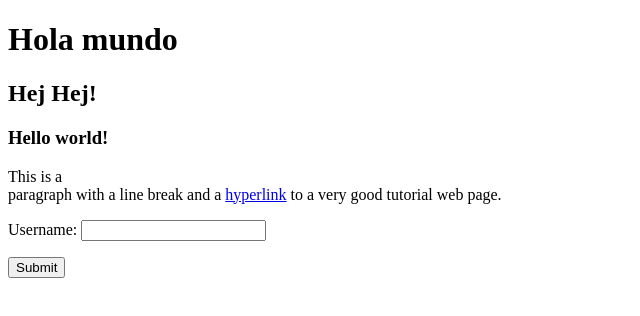
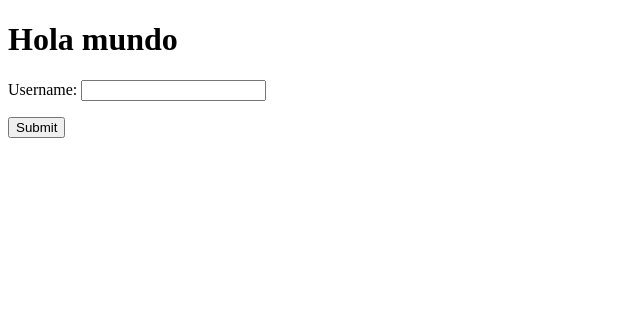
Before and after one commit to pablodt/interfaces-usuario, a plain HTML site: page index.html in a window 1280 px wide. Shown: the whole page, without its empty margins (0-640 px from the left). Drawn offline with Linux system fonts and the light colour scheme.

Commit message:
Sólo formulario

```diff
--- a/index.html
+++ b/index.html
@@ -8,9 +8,6 @@
 <body>
 
     <h1>Hola mundo</h1>
-    <h2>Hej Hej!</h2>
-    <h3><strong>Hello world!</strong></h3>
-    <p>This is a <br> paragraph with a line break and a <a href="https://www.w3schools.com">hyperlink</a> to a very good tutorial web page.</p>
 
     <form action="">
         <p>
```
